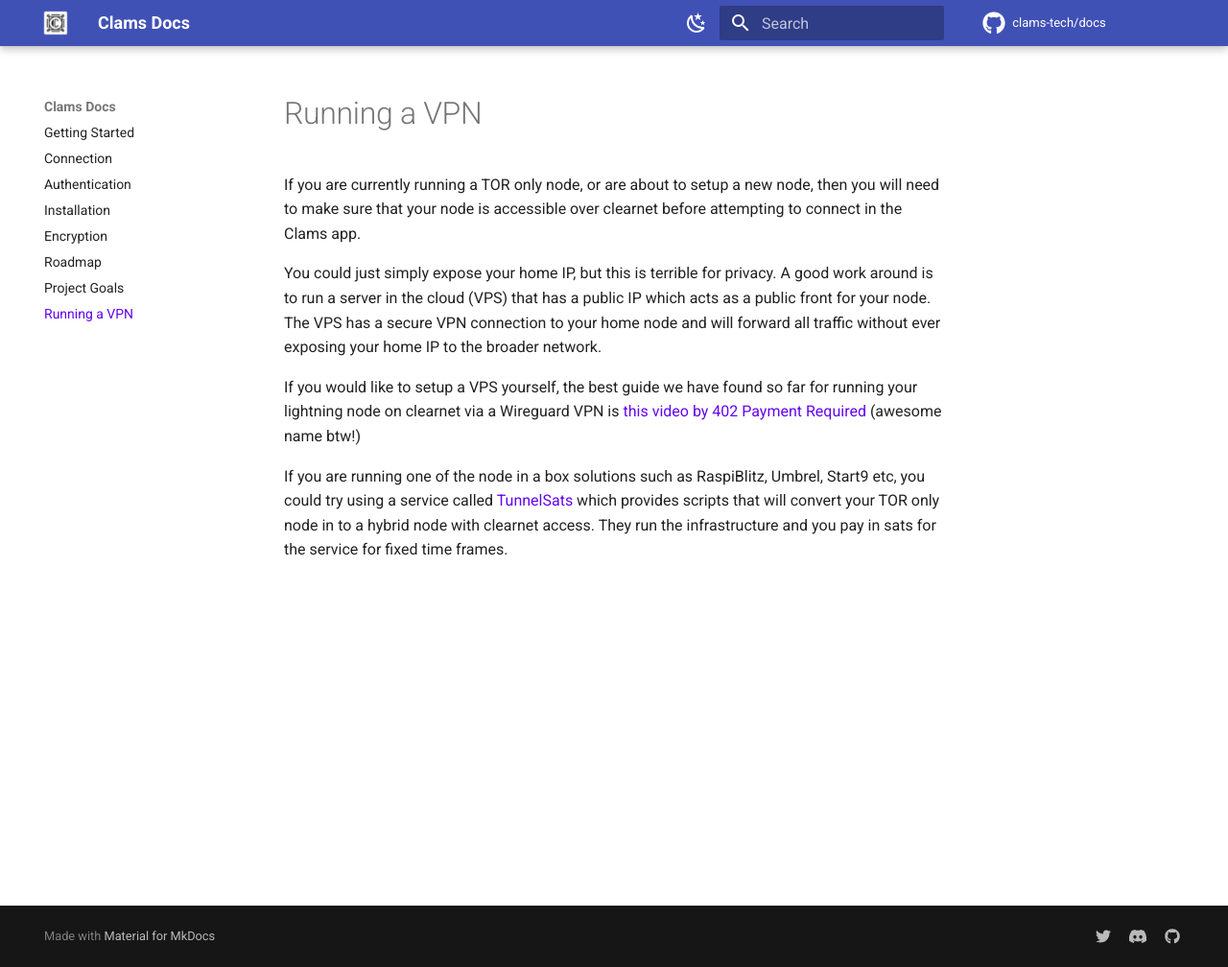
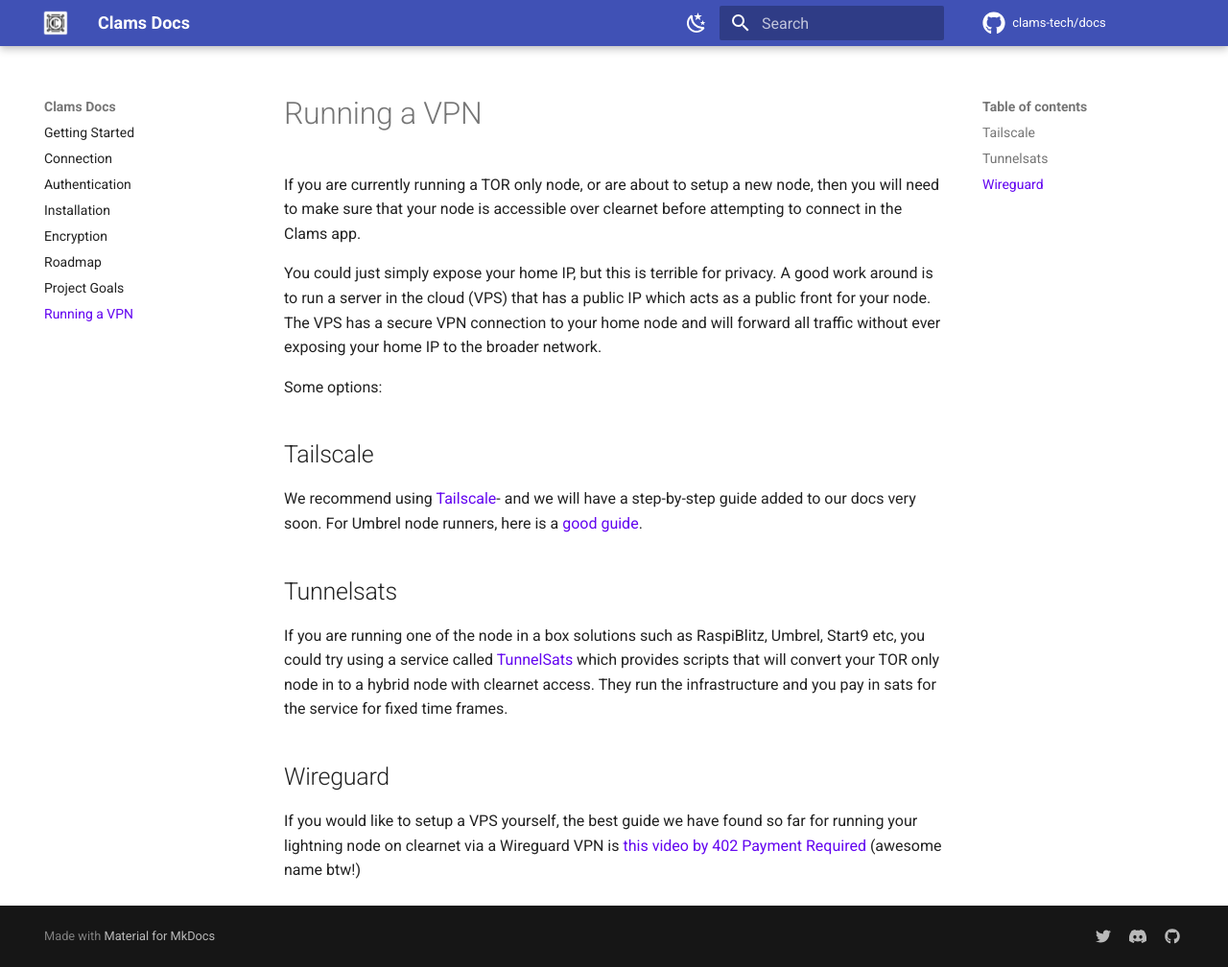
Before and after one commit to clams-tech/docs, an MkDocs documentation site: the page built from docs/running-a-vpn.md, in a window 1280 px wide and 1008 px high. Shown: the whole window at 96% size. Built offline with MkDocs 1.6.1 and Material for MkDocs 9.7.7, drawn with Linux system fonts in a browser that asks for light colours; comment, search, counter and statistics services are not loaded.

Commit message:
Update running vpn section to include tailscale

```diff
--- a/docs/running-a-vpn.md
+++ b/docs/running-a-vpn.md
@@ -4,6 +4,16 @@
 
 You could just simply expose your home IP, but this is terrible for privacy. A good work around is to run a server in the cloud (VPS) that has a public IP which acts as a public front for your node. The VPS has a secure VPN connection to your home node and will forward all traffic without ever exposing your home IP to the broader network.
 
-If you would like to setup a VPS yourself, the best guide we have found so far for running your lightning node on clearnet via a Wireguard VPN is [this video by 402 Payment Required](https://www.youtube.com/watch?v=TzKj5garlIE) (awesome name btw!)
+Some options:
+
+## Tailscale
+
+We recommend using [Tailscale](https://tailscale.com/)- and we will have a step-by-step guide added to our docs very soon. For Umbrel node runners, here is a [good guide](https://community.getumbrel.com/t/how-to-use-tailscale-with-umbrel/6782).
+
+## Tunnelsats
 
 If you are running one of the node in a box solutions such as RaspiBlitz, Umbrel, Start9 etc, you could try using a service called [TunnelSats](https://tunnelsats.com/) which provides scripts that will convert your TOR only node in to a hybrid node with clearnet access. They run the infrastructure and you pay in sats for the service for fixed time frames.
+
+## Wireguard
+
+If you would like to setup a VPS yourself, the best guide we have found so far for running your lightning node on clearnet via a Wireguard VPN is [this video by 402 Payment Required](https://www.youtube.com/watch?v=TzKj5garlIE) (awesome name btw!)
```
